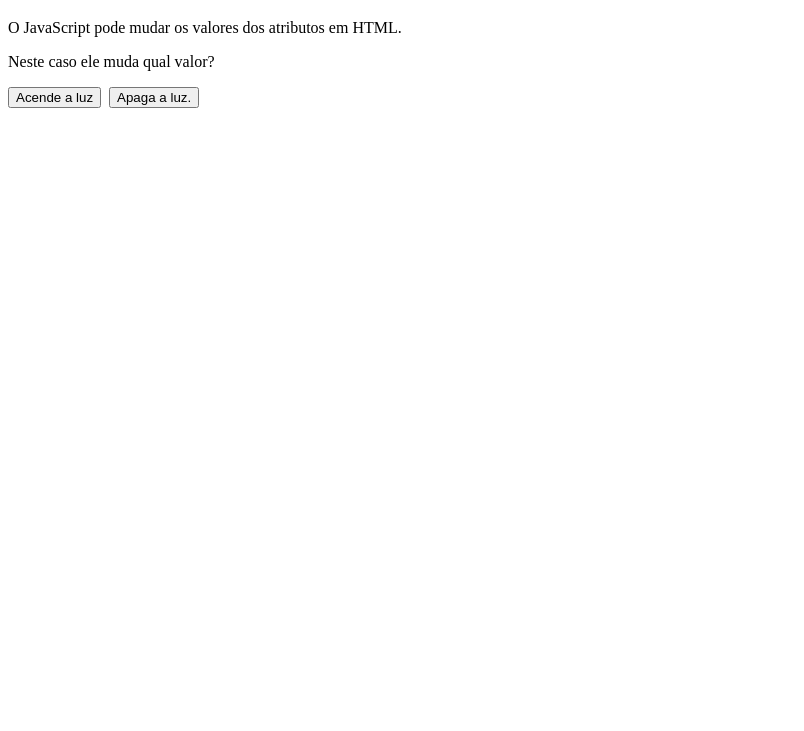
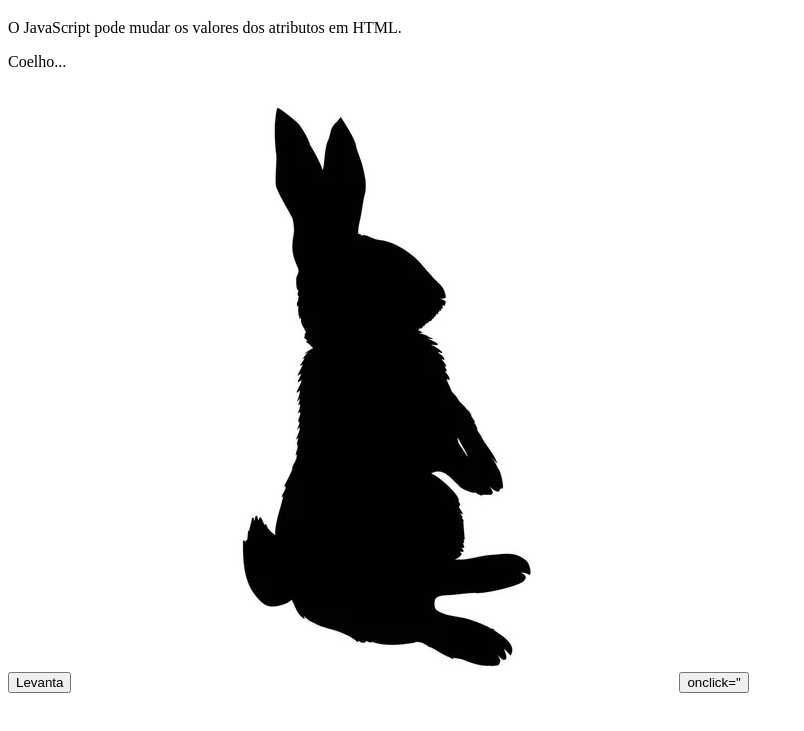
Before and after one commit to marqueskennedy-netizen/Lucas-2tri, a plain HTML site: page index.html in a window 1280 px wide. Shown: the part 61-792 px from the top of the page, without its empty margins (0-804 px from the left). Drawn offline with Linux system fonts and the light colour scheme.

Commit message:
Add files via upload

```diff
--- a/index.html
+++ b/index.html
@@ -8,9 +8,9 @@
 <body>
     <h1>O que o JavaScript pode fazer?</h1>
     <p>O JavaScript pode mudar os valores dos atributos em HTML.</p>
-    <p>Neste caso ele muda qual valor?</p>
-    <button>Acende a luz</button>
-    <img src="" alt="">
-    <button>Apaga a luz.</button>
+    <p>Coelho...</p>
+    <button>Levanta</button>
+    <img src="stock-vector-bunny-rodent-black-silhouette-animal.jpeg" alt="Imagem do coelho levantado" id="Coelho">
+    <button> onclick="<document class="getElmentByd"('coelho').src='' Senta</button>
 </body>
 </html>
```
Also changed, not shown: images.jpeg (added), stock-vector-bunny-rodent-black-silhouette-animal.jpeg (added).
